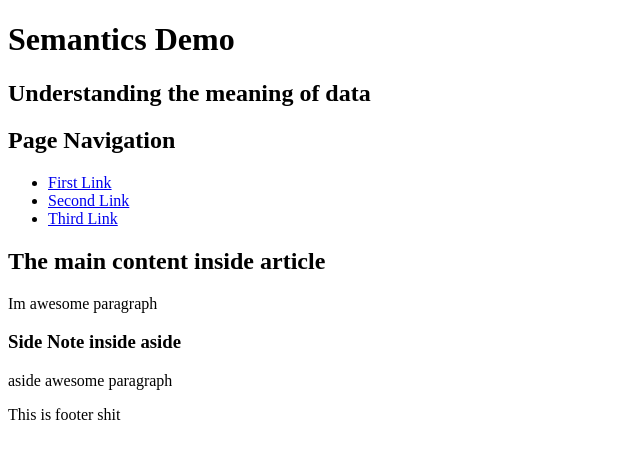
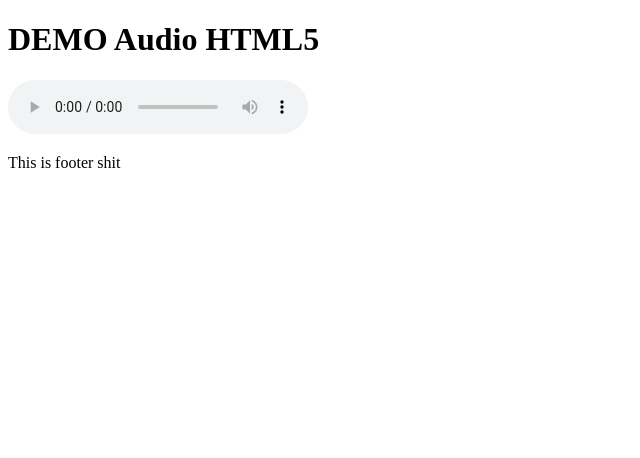
Before and after one commit to srini88/html5css3, a plain HTML site: page index.html in a window 1280 px wide. Shown: the whole page, without its empty margins (0-640 px from the left). Drawn offline with Linux system fonts and the light colour scheme.

Commit message:
added mp3

```diff
--- a/index.html
+++ b/index.html
@@ -1,34 +1,23 @@
 <!DOCTYPE html>
-<html>
+<html lang="en">
 <head>
 	<meta charset ="utf-8" />
-	<title>HTML5 and CSS3</title>
+	<title>Demo Audio using HTML5</title>
 </head>
 <body>
 
 <header>
-	<h1>Semantics Demo</h1>
-	<h2>Understanding the meaning of data</h2>
-	<nav>  <!-- semantic tag -->
-		<h1>Page Navigation</h1>  <!-- this h1 is weighted relatively to nav -->
-		<ul>
-			<li><a href="#">First Link </a></li>
-			<li><a href="#">Second Link </a></li>
-			<li><a href="#">Third Link </a></li>
+	<h1>DEMO Audio HTML5</h1>
 
-		</ul>
-	</nav>
 </header>
 
-<article>
-	<h1>The main content inside article</h1>
-	<p>Im awesome paragraph</p>
 
-	<aside>
-		<h1>Side Note inside aside</h1>
-		<p> aside awesome paragraph</p>
-	</aside>
-</article>
+<!-- we not getting visual representation of the audio -->
+
+<audio controls="">
+<source src="thaimai.mp3" />
+This browser does not support HTML5 audio !   <!-- on IE I'm seeing this message, FF,and chrome , no message and does not play until you add autoplay to audio -->
+</audio>
 
 <footer>
 	<p>This is footer shit</p>
```
Also changed, not shown: notes.js (+29 -0 lines), 1 other file.
